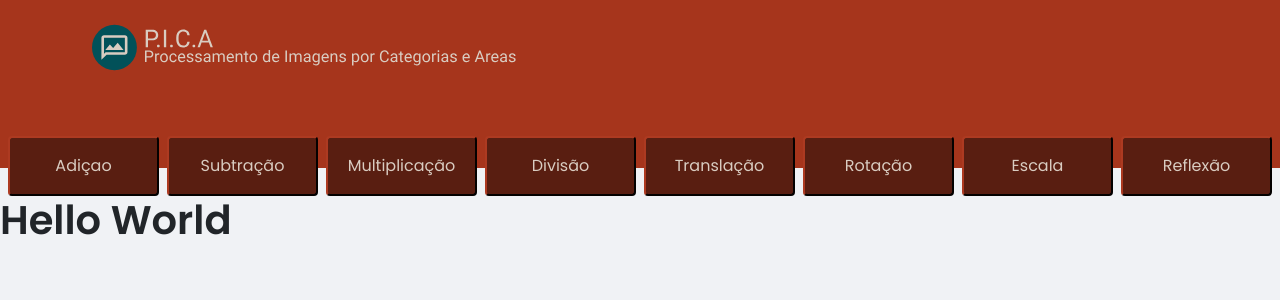
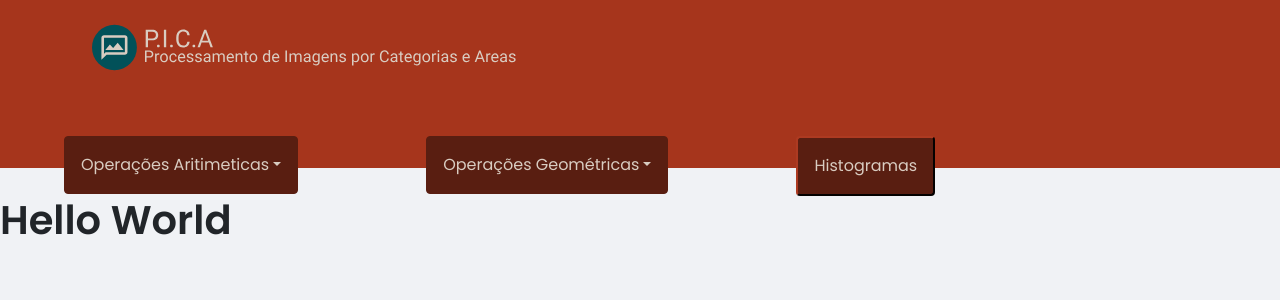
Before and after one commit to FilipeMSouza/P.I.C.A, a React (Create React App) app in the folder client/: page /translacao in a window 1280 px wide. Shown: the top 300 px of the page. Built offline with nearby package versions, Linux system fonts and the light colour scheme.

Commit message:
feature/front_facelift | mudança dos botões
- para adicionar a função de histograma passamos uma divisao de áreas
  para navegar de pagina em pagina

```diff
--- a/client/src/App.tsx
+++ b/client/src/App.tsx
@@ -1,7 +1,7 @@
 import { Header } from "./components/Header";
 import MainRoutes from './routes'
 import { GlobalStyle } from "./styles/global";
-import { Button } from "./components/Buttons";
+import { Buttons } from "./components/Buttons";
 import { MemoryRouter as Router } from 'react-router-dom';
 import React from "react";
 
@@ -10,7 +10,7 @@ export function App() {
         <>
             <Router>
                 <Header />
-                <Button/>
+                <Buttons/>
                 <MainRoutes/>
                 <GlobalStyle />
             </Router>
--- a/client/src/components/Buttons/index.tsx
+++ b/client/src/components/Buttons/index.tsx
@@ -1,13 +1,14 @@
 import { Container } from "./styles";
 import { useNavigate } from 'react-router-dom';
-import React from "react";
+import Dropdown from 'react-bootstrap/Dropdown';
 
-export function Button() {
+
+export function Buttons() {
 
     let navigate = useNavigate();
 
     const redirectAd = () => {
-      navigate('/adicao')
+        navigate('/adicao')
     }
     const redirectSub = () => {
         navigate('/subtracao')
@@ -32,16 +33,37 @@ export function Button() {
     }
     return (
         <Container>
-            <button onClick={redirectAd}> Adiçao </button>
-            <button onClick={redirectSub}> Subtração </button>
-            <button onClick={redirectMult}> Multiplicação  </button>
-            <button onClick={redirectDiv}> Divisão  </button>
-            <button onClick={redirectTrans}> Translação </button>
-            <button onClick={redirectRot}> Rotação </button>
-            <button onClick={redirectEsc}> Escala </button>
-            <button onClick={redirectRef}> Reflexão </button>
+            <Dropdown>
+                <Dropdown.Toggle variant = "danger">
+                    Operações Aritimeticas
+                </Dropdown.Toggle>
+
+                <Dropdown.Menu>
+                    <Dropdown.Item onClick={redirectAd}> Adiçao </Dropdown.Item>
+                    <Dropdown.Item onClick={redirectSub}> Subtração </Dropdown.Item>
+                    <Dropdown.Item onClick={redirectMult}> Multiplicação  </Dropdown.Item>
+                    <Dropdown.Item onClick={redirectDiv}> Divisão  </Dropdown.Item>
+
+                </Dropdown.Menu>
+            </Dropdown>
 
 
+            <Dropdown>
+                <Dropdown.Toggle variant = "danger">
+                    Operações Geométricas
+                </Dropdown.Toggle>
+
+                <Dropdown.Menu>
+                    <Dropdown.Item onClick={redirectTrans}> Translação </Dropdown.Item>
+                    <Dropdown.Item onClick={redirectRot}> Rotação </Dropdown.Item>
+                    <Dropdown.Item onClick={redirectEsc}> Escala </Dropdown.Item>
+                    <Dropdown.Item onClick={redirectRef}> Reflexão </Dropdown.Item>
+                </Dropdown.Menu>
+            </Dropdown>
+
+            <button> Histogramas </button>
+
         </Container>
+
     );
 }
--- a/client/src/components/Buttons/styles.ts
+++ b/client/src/components/Buttons/styles.ts
@@ -1,20 +1,19 @@
 import styled from "styled-components";
 
 export const Container = styled.div`
-    display: grid;
-    grid-template-columns: repeat(8,1fr);
-    gap: 0.5rem;
+    display: flex;
+    flex-direction: row;
     margin-top: -2rem;
-    margin-left:0.5rem;
-    margin-right:0.5rem;
+    align-items: start;
 
     button{
         background: var(--Dark-brown);
-        padding: 1rem 1rem;
+        padding: 1rem;
+        margin-left: 4rem;
+        margin-right: 4rem;
         border-radius: 0.25rem;
         color: var(--light-brown);
         border-color: var(--Dark-brown);
         box-shadow: none;
-
     }
 `
--- a/client/src/pages/escala.tsx
+++ b/client/src/pages/escala.tsx
@@ -1,5 +1,5 @@
 import { Container, Content, AuxContainer, ButtonContent, Result, Operation, AuxContainer2 } from "./style"
-import { useState, useEffect, useCallback } from 'react';
+import { useState, useEffect } from 'react';
 import { api } from '../Services/api';
 import RepositoryImage from './repository_image';
 import Lena from "../assets/placeholders/lena.jpeg";
@@ -66,7 +66,7 @@ export default function Escala() {
                     </Content>
                     <ButtonContent>
                     {urlPaths.map(img =>
-                        <button key={img} onClick={() => setParam1(img)}>Somar com</button>
+                        <button key={img} onClick={() => setParam1(img)}>Mudar escala</button>
                     )}
                     </ButtonContent>
 
--- a/client/src/pages/reflexao.tsx
+++ b/client/src/pages/reflexao.tsx
@@ -1,4 +1,4 @@
-import { Container, Content, AuxContainer, ButtonContent, Result, Operation, AuxContainer2 } from "./style"
+import { Container, Content, AuxContainer, ButtonContent, Result,  AuxContainer2 } from "./style"
 
 import {useEffect, useState} from 'react';
 import { api } from '../Services/api';
--- a/client/src/pages/translacao.tsx
+++ b/client/src/pages/translacao.tsx
@@ -1,6 +1,6 @@
 import { Container, Content, AuxContainer, ButtonContent, Result, Operation, AuxContainer2 } from "./style"
 
-import {SetStateAction, useEffect, useState} from 'react';
+import { useEffect, useState} from 'react';
 import { api } from '../Services/api';
 
 import RepositoryImage from './repository_image';
@@ -16,8 +16,6 @@ interface repository {
 
 export default function Translacao(this: any) {
 
-    var field1 = 0;
-    var field2 = 0;
     const [param1, setParam1] = useState('')
     const [paramX, setParamX] = useState('')
     const [paramY, setParamY] = useState('')
@@ -72,7 +70,7 @@ export default function Translacao(this: any) {
                     </Content>
                     <ButtonContent>
                     {urlPaths.map(img =>
-                        <button onClick={() => setParam1(img)}>Somar com</button>
+                        <button onClick={() => setParam1(img)}>Trasnlacionar</button>
                     )}
                     </ButtonContent>
 
--- a/package.json
+++ b/package.json
@@ -8,7 +8,9 @@
   "dependencies": {
     "express": "^4.17.1",
     "image-js": "^0.33.1",
-    "mathjs": "^10.0.0"
+    "mathjs": "^10.0.0",
+    "node-sass": "^6.0.1",
+    "sass": "^1.43.4"
   },
   "scripts": {
     "dev": "ts-node-dev --respawn --pretty --transpile-only src/index.ts",
```
Also changed, not shown: 1 other file (tests, documents, lock files or other folders).
